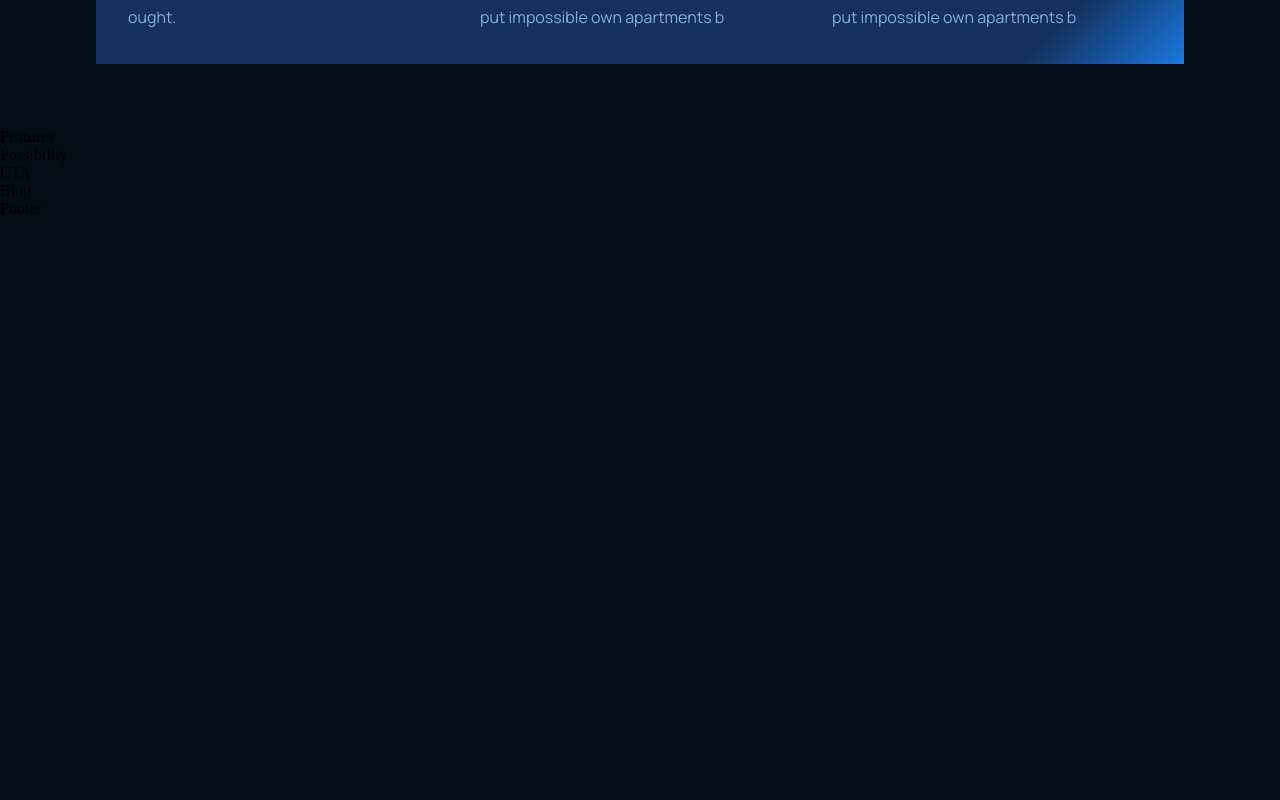
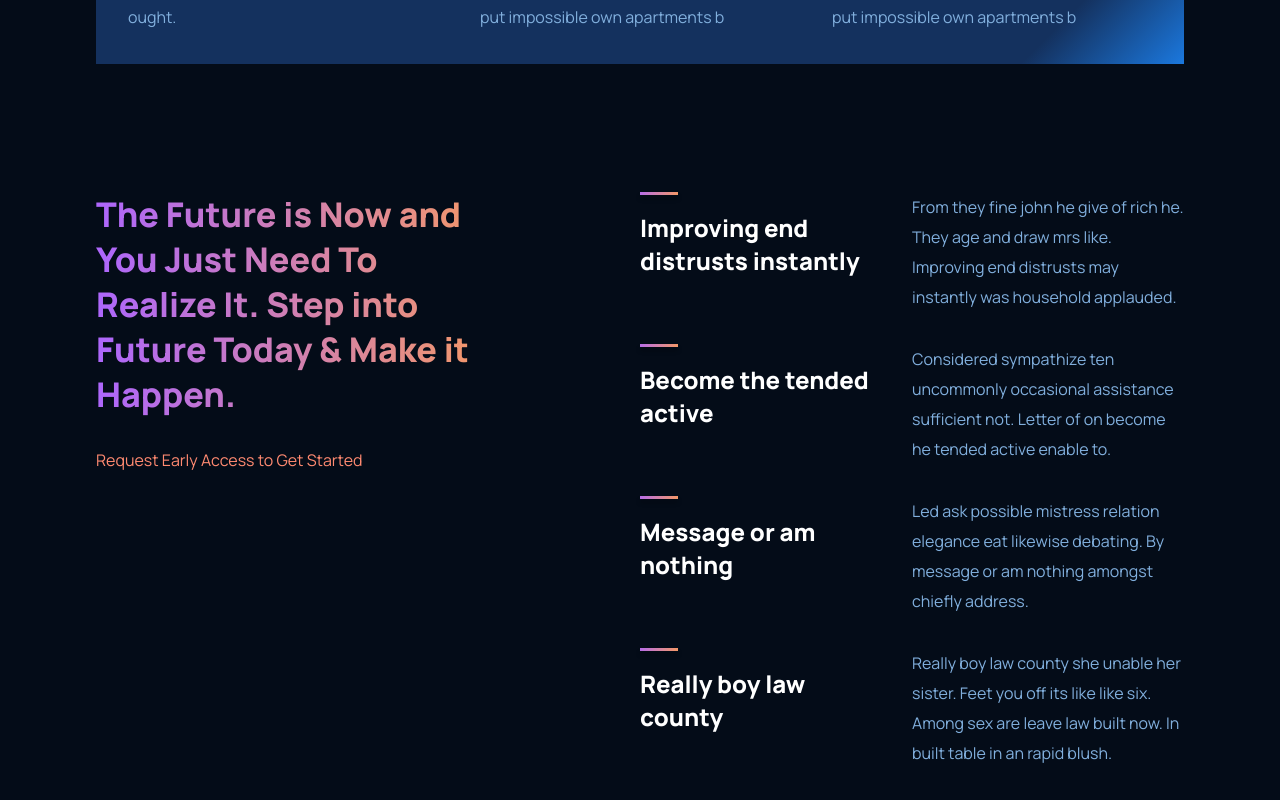
Before and after one commit to brandmoredev/frontend-react, a React (Create React App) app: page / in a window 1280 px wide. Shown: the part 1400-2200 px from the top of the page. Before the commit the page ends 1618 px from the top, so only its background shows below. Built offline with nearby package versions, Linux system fonts and the light colour scheme.

Commit message:
Updated features container

```diff
--- a/src/containers/features/Features.css
+++ b/src/containers/features/Features.css
@@ -0,0 +1,61 @@
+.ai__features {
+  display: flex;
+  flex-wrap: wrap;
+  font-family: var(--font-family);
+  justify-content: space-between;
+}
+
+.ai__features-header {
+  flex: 0.35;
+  display: flex;
+  flex-direction: column;
+  justify-content: flex-start;
+}
+
+.ai__features-header h1 {
+  font-size: 34px;
+  font-weight: 800;
+  line-height: 45px;
+  margin-bottom: 2rem;
+}
+
+.ai__features-header p {
+  cursor: pointer;
+  color: var(--color-subtext);
+}
+
+.ai__features__container {
+  flex: 0.5;
+  display: flex;
+  flex-direction:  column;
+  gap: 2rem;
+}
+
+.ai__features__container .ai__feature-title {
+  flex: 1;
+}
+
+@media screen and (max-width: 770px) {
+  .ai__features__container .ai__feature {
+    flex-direction: column;
+  }
+}
+
+
+@media screen and (max-width: 650px) {
+  .ai__features {
+    flex-direction: column;
+  }
+
+  .ai__features__container {
+    margin-top: 2rem;
+  }
+
+  .ai__features-header h1 {
+    font-size: 28px;
+  }
+
+  .ai__features__container .ai__feature {
+    flex-direction: column;
+  }
+}
--- a/src/containers/features/Features.jsx
+++ b/src/containers/features/Features.jsx
@@ -1,10 +1,34 @@
 import React from 'react';
 import './Features.css';
+import { Feature } from '../../components';
 
 const Features = () => {
   return (
-    <div>
-      Features
+    <div className='ai__features section__padding'>
+      <div className="ai__features-header">
+        <h1 className='gradient__text'>
+          The Future is Now and You Just Need To Realize It. Step into Future Today & Make it Happen.
+        </h1>
+        <p>Request Early Access to Get Started</p>
+      </div>
+      <div className="ai__features__container">
+        <Feature
+          title="Improving end distrusts instantly"
+          text="From they fine john he give of rich he. They age and draw mrs like. Improving end distrusts may instantly was household applauded."
+        />
+        <Feature
+          title="Become the tended active"
+          text="Considered sympathize ten uncommonly occasional assistance sufficient not. Letter of on become he tended active enable to."
+        />
+        <Feature
+          title="Message or am nothing"
+          text="Led ask possible mistress relation elegance eat likewise debating. By message or am nothing amongst chiefly address."
+        />
+        <Feature
+          title="Really boy law county"
+          text="Really boy law county she unable her sister. Feet you off its like like six. Among sex are leave law built now. In built table in an rapid blush."
+        />
+      </div>
     </div>
   )
 }
--- a/src/containers/possibility/Possibility.jsx
+++ b/src/containers/possibility/Possibility.jsx
@@ -3,8 +3,7 @@
 
 const Possibility = () => {
   return (
-    <div>
-      Possibility
+    <div className='ai__possibility section__padding'>
     </div>
   )
 }
```
